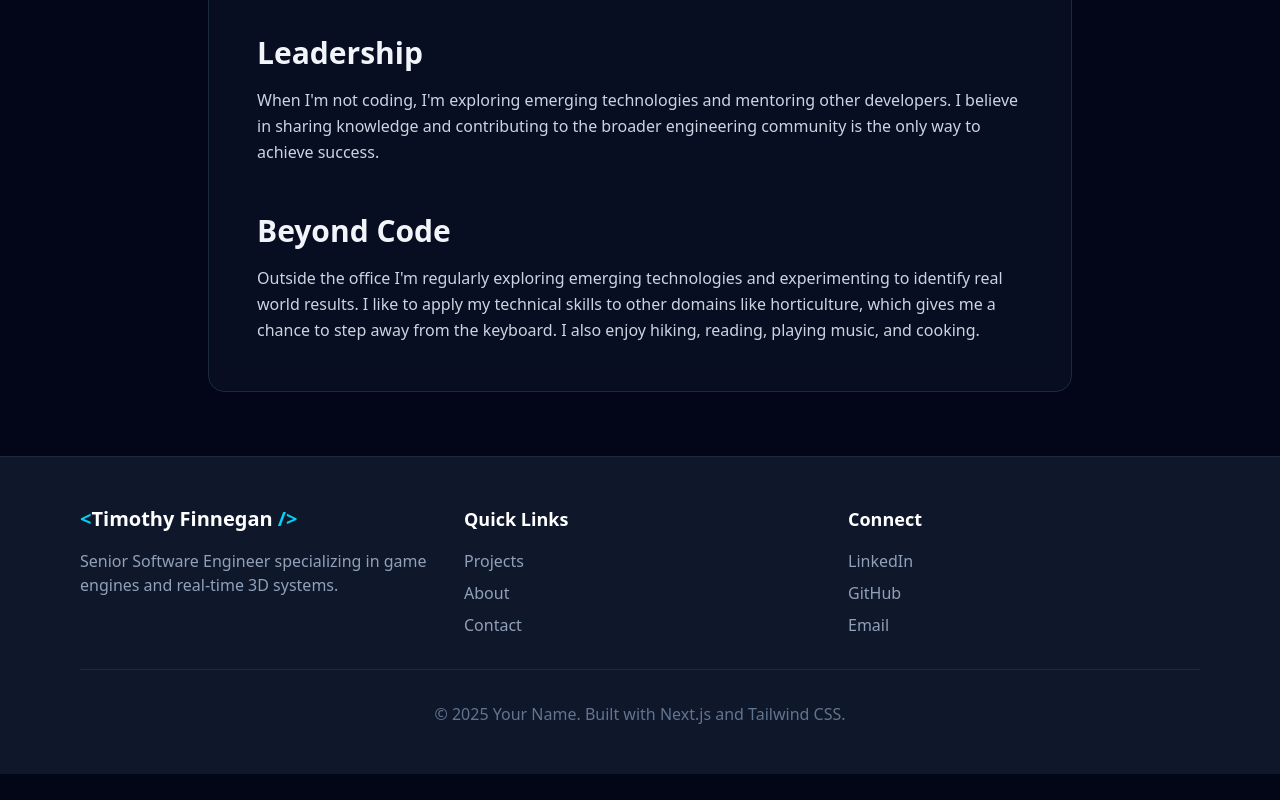
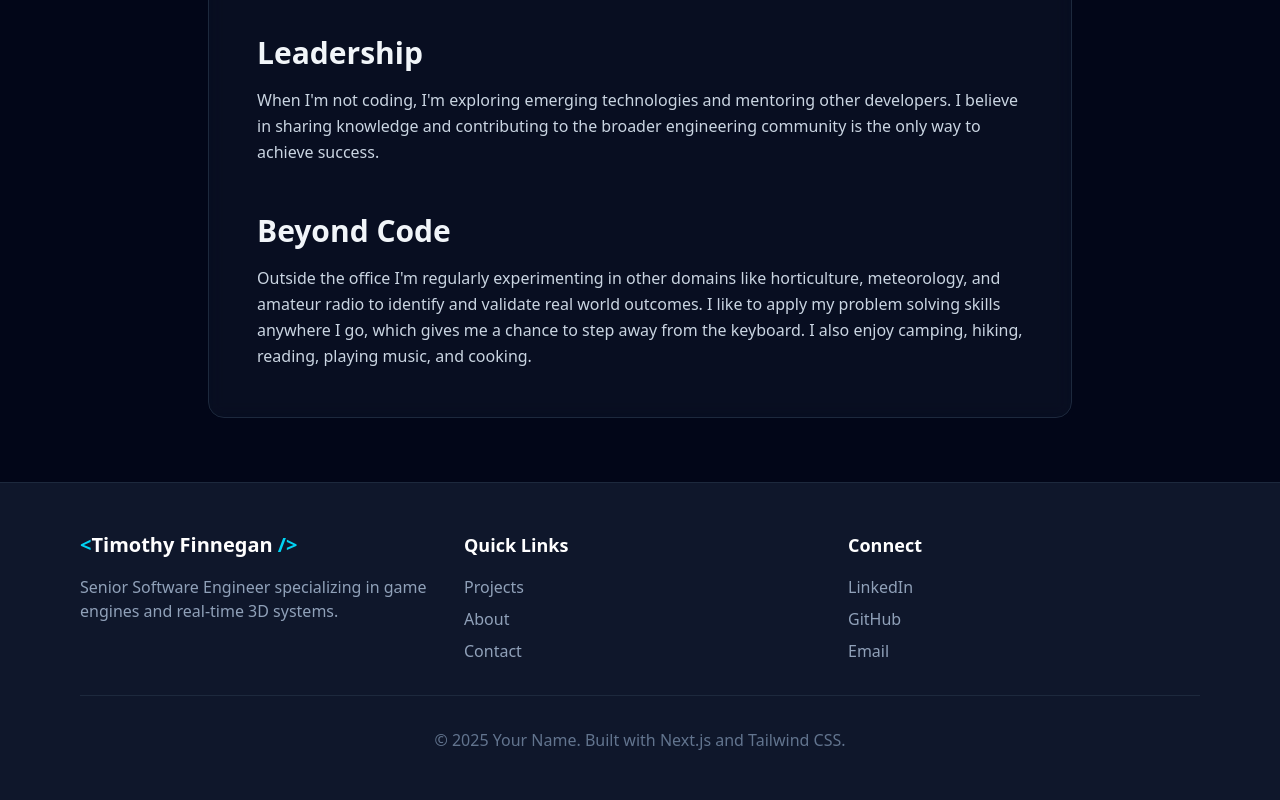
Before and after one commit to timFinn/portfolio-js, a Next.js app: page /about in a window 1280 px wide. Shown: the part 1274-2074 px from the top of the page. Before the commit the page ends 2048 px from the top, so only its background shows below. Built offline with nearby package versions, Linux system fonts and the light colour scheme.

Commit message:
Update about content

```diff
--- a/app/about/page.tsx
+++ b/app/about/page.tsx
@@ -67,9 +67,9 @@ export default function About() {
 
             <h2 className="text-3xl font-bold text-slate-100 mt-12 mb-4">Beyond Code</h2>
             <p className="text-slate-300 leading-relaxed">
-              Outside the office I'm regularly exploring emerging technologies and experimenting to identify
-              real world results. I like to apply my technical skills to other domains like horticulture,
-              which gives me a chance to step away from the keyboard. I also enjoy hiking, reading, playing music, and cooking.
+              Outside the office I'm regularly experimenting in other domains like horticulture, meteorology, and amateur radio
+              to identify and validate real world outcomes. I like to apply my problem solving skills anywhere I go,
+              which gives me a chance to step away from the keyboard. I also enjoy camping, hiking, reading, playing music, and cooking.
             </p>
           </div>
         </div>
```
